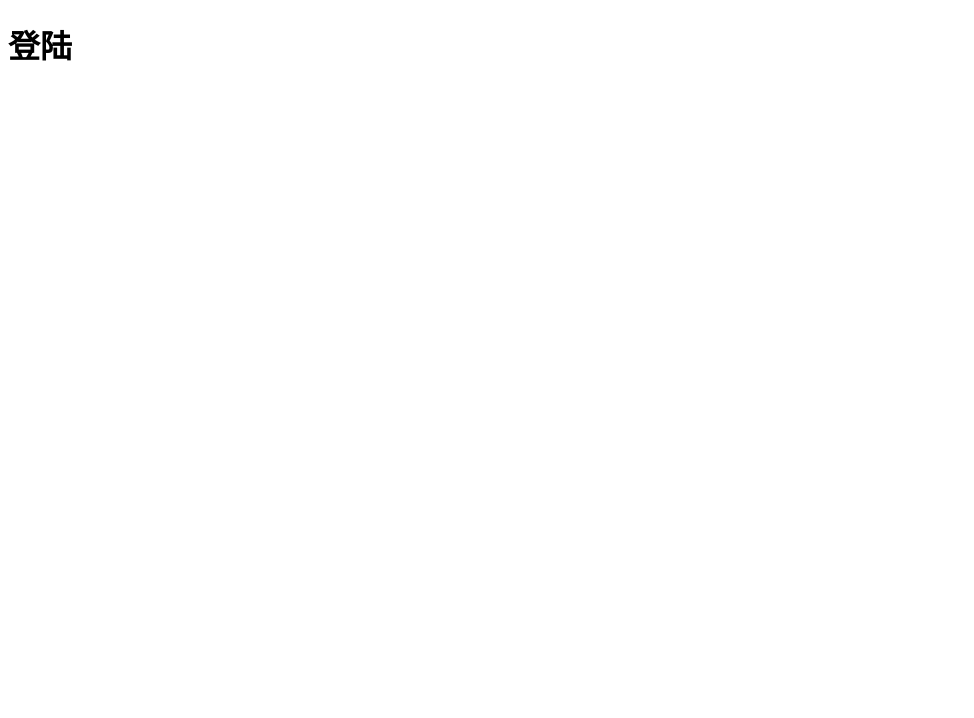
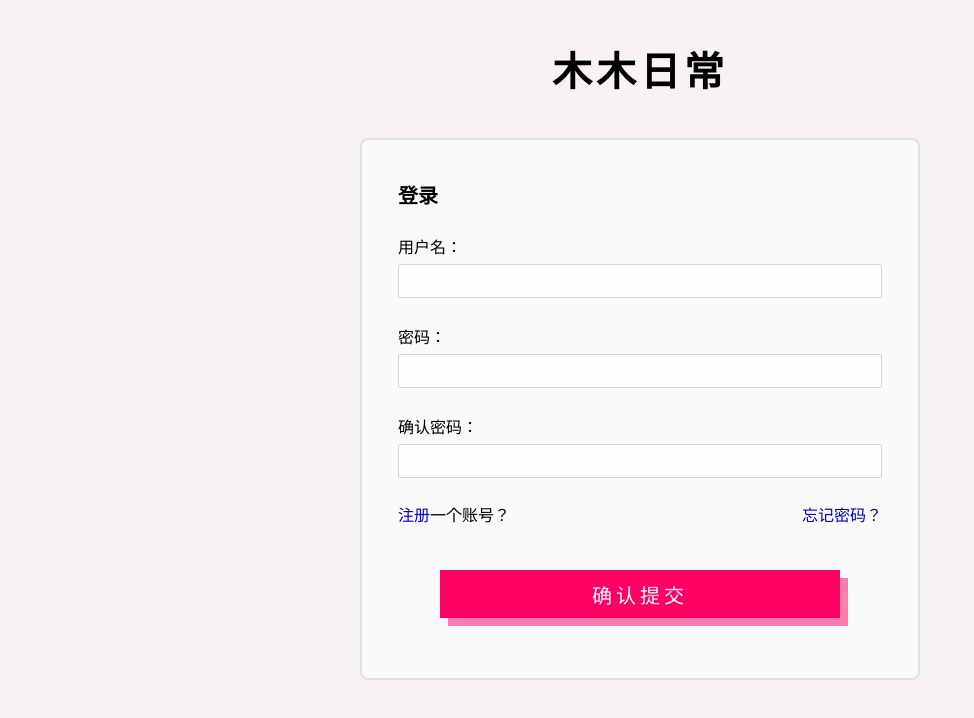
Before and after one commit to MatherLyn/MyWebSite, a website: page static/login.html in a window 1280 px wide. Shown: the whole page, without its empty margins (0-974 px from the left). Drawn offline with Linux system fonts and the light colour scheme.

Commit message:
"制作了暂无功能的登录页面"

```diff
--- a/static/global.css
+++ b/static/global.css
@@ -6,9 +6,11 @@
 
 body {
     min-width: 960px;
+    background-color: rgba(232,217,217,.3)
 }
 
 nav {
+    background-color: #fff;
     box-shadow: 0 4px 13px -3px rgba(0, 0, 0, 0.10196);
     width: 100%;
 }
@@ -31,7 +33,7 @@ h1 {
 }
 
 main {
-    background-color: rgba(232,217,217,.3);
+
 }
 
 footer {
@@ -491,3 +493,119 @@ footer {
 .result-output:focus {
     opacity: 1;
 }
+
+
+/*登录界面*/
+
+.login {
+    width: 560px;
+    margin: 0 auto;
+    display: flex;
+    flex-direction: column;
+}
+
+.login-header {
+    margin: 40px 0;
+    font-size: 40px;
+    font-weight: 600;
+    text-align: center;
+    letter-spacing: 4px;
+}
+
+.login-hint {
+    font-size: 20px;
+    line-height: 40px;
+    margin-bottom: 16px;
+}
+
+.login-form {
+    background-color: rgb(250, 250, 250);
+    display: flex;
+    flex-direction: column;
+    border: 2px solid rgba(0, 0, 0, .1);
+    border-radius: 8px;
+    padding: 36px;
+    margin-bottom: 160px;
+}
+
+.login-form > div {
+    margin-bottom: 24px;
+    display: flex;
+    flex-direction: column;
+}
+
+.login-unit {
+    font-size: 16px;
+}
+
+.login-unit > label {
+    font-weight: 500;
+    line-height: 32px;
+    width: 100%;
+}
+
+.login-unit > input {
+    line-height: 32px;
+    box-sizing: border-box;
+    border-radius: 2px;
+    border: 1px solid lightgray;
+    padding: 0 8px;
+    width: 100%;
+    background-color: rgba(255, 255, 255, .7);
+}
+
+.login-unit > input:focus {
+    background-color: #fff;
+}
+
+.login-unit > input:hover {
+    background-color: #fff;
+}
+
+.login-functions {
+    flex-direction: row !important;
+}
+
+.login-register {
+    display: flex;
+    flex-direction: row;
+}
+
+.login-register > a {
+    color: rgb(0, 0, 200);
+}
+
+.login-register > a:hover {
+    color: rgba(0, 0, 200, .6);
+}
+
+.forget-password {
+    margin-left: auto;
+}
+
+.forget-password > a {
+    color: rgb(0, 0, 200);
+}
+
+.forget-password > a:hover {
+    color: rgba(0, 0, 200, .6);
+}
+
+.submit {
+    width: 400px;
+    height: 48px;
+    margin: 20px auto 0;
+    border: none;
+    background: rgb(255, 0, 98);
+    box-shadow: 8px 8px 0 rgba(255, 0, 98, 0.5);
+    transition-duration: .2s;
+    color: white;
+    letter-spacing: 4px;
+    font-size: 20px;
+    font-weight: 500;
+}
+
+.submit:hover {
+    box-shadow: none;
+    cursor: pointer;
+}
--- a/static/login.html
+++ b/static/login.html
@@ -1,12 +1,46 @@
 <!DOCTYPE html>
 <html lang="en">
+
     <head>
         <meta charset="UTF-8">
         <meta name="viewport" content="width=device-width, initial-scale=1.0">
         <meta http-equiv="X-UA-Compatible" content="ie=edge">
-    <title>登陆</title>
+        <link rel="stylesheet" href="./global.css">
+        <title>登录</title>
     </head>
+
     <body>
-    <h1>登陆</h1>
+        <main class="login">
+            <header class="login-header">木木日常</header>
+            <form method="POST" action="" class="login-form">
+                <h2 class="login-hint">登录</h2>
+                <div class="login-unit">
+                    <label for="usernmae">用户名：</label>
+                    <input type="text" name="usernmae" id="username">
+                </div>
+                <div class="login-unit">
+                    <label for="password">密码：</label>
+                    <input type="password" name="password" id="password">
+                </div>
+                <div class="login-unit">
+                    <label for="passwordConfirm">确认密码：</label>
+                    <input type="password" name="passwordConfirm" id="passwordConfirm">
+                </div>
+                <div class="login-functions">
+                    <div class="login-register">
+                        <a href="">注册</a>
+                        <p>一个账号？</p>
+                    </div>
+                    <div class="forget-password">
+                        <a href="">忘记密码？</a>
+                    </div>
+                </div>
+                <div>
+                    <button class="submit">确认提交</button>
+                </div>
+            </form>
+        </main>
+
     </body>
+
 </html>
```
Also changed, not shown: static/index.html (+2 -2 lines), static/onlineRegExpTest.html (+5 -2 lines), index.html (deleted). Lines whose indentation alone changed are shown as unchanged.
